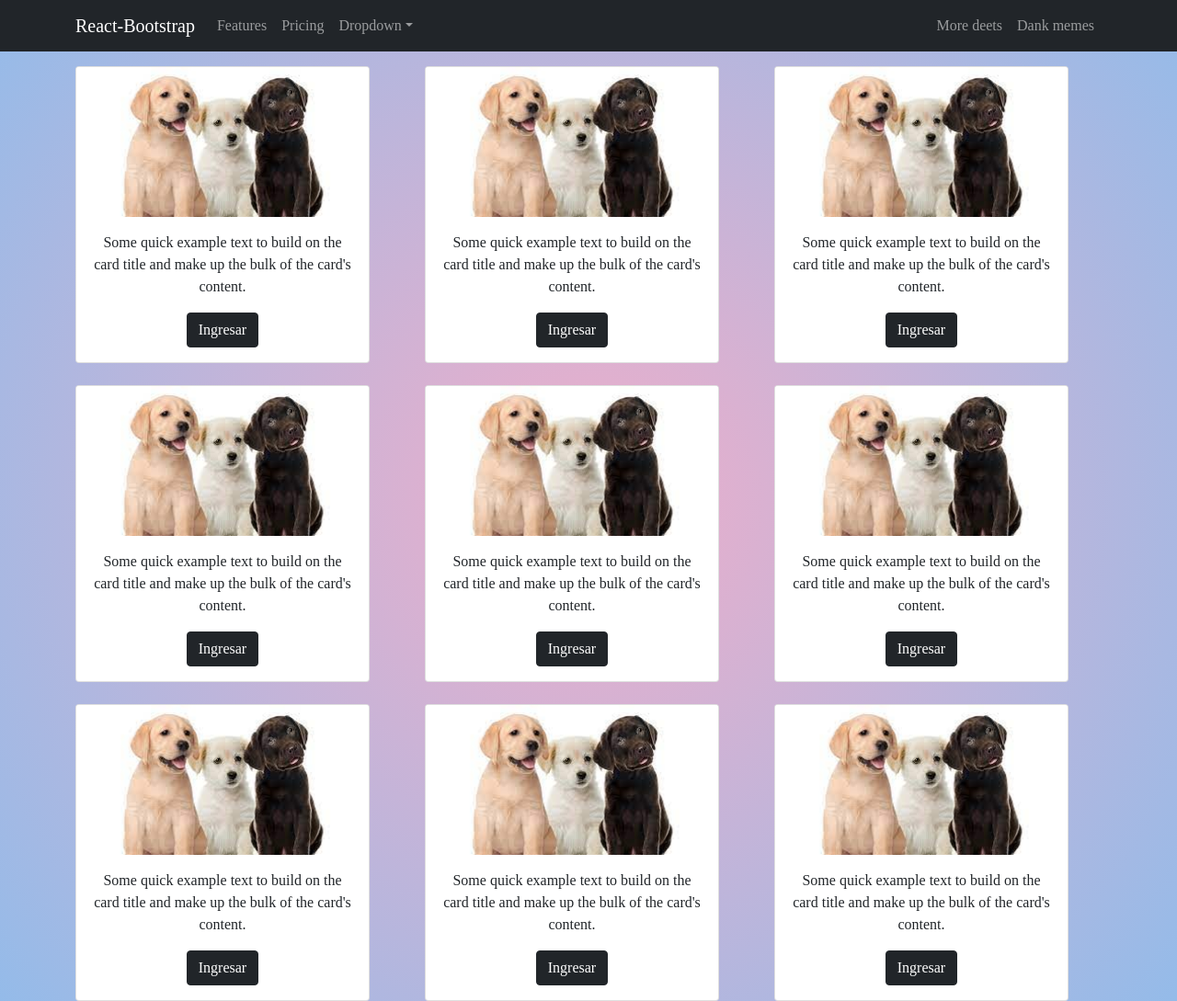
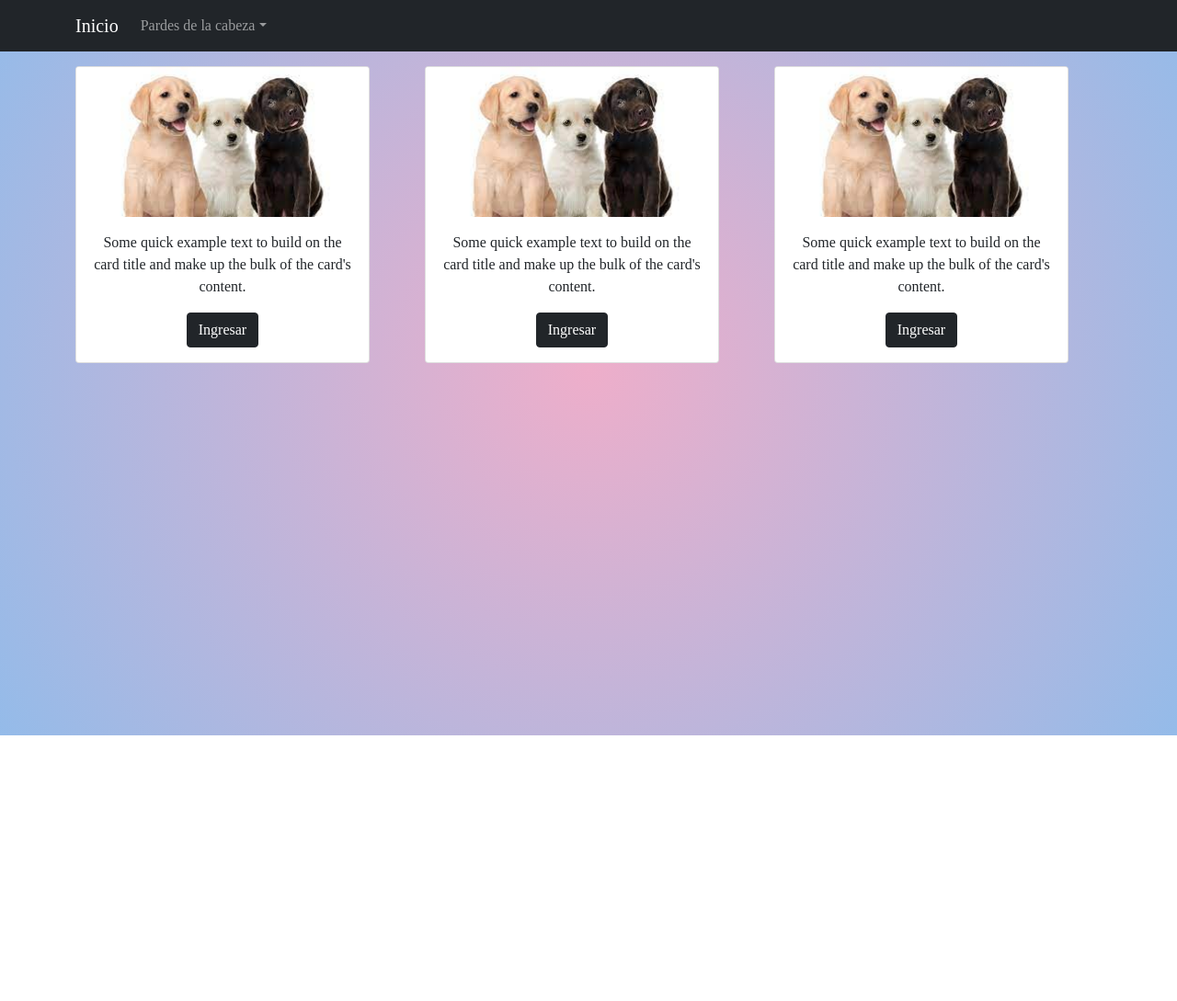
Before and after one commit to JuanMorales23/miniproyecto-vero, a React (Create React App) app: page / in a window 1280 px wide. Shown: the whole page at 92% size. After the commit the page ends 800 px from the top, so only its background shows below. Built offline with nearby package versions, Linux system fonts and the light colour scheme.

Commit message:
Se realiza cambios en el componente Page2

```diff
--- a/src/App.css
+++ b/src/App.css
@@ -3,4 +3,5 @@
   background: rgb(238,174,202);
   background: radial-gradient(circle, rgba(238,174,202,1) 0%, rgba(148,187,233,1) 100%);
   font-family: cursive;
+  height: 100vh;
 }
--- a/src/App.js
+++ b/src/App.js
@@ -6,6 +6,7 @@ import {
 import './App.css';
 import Index from './components/Index';
 import Page1 from './components/Page1';
+import Page2 from "./components/Page2";
 
 
 function App() {
@@ -14,6 +15,7 @@ function App() {
       <Router>
         <Routes>
           <Route path="/page1" element={<Page1 />} exact/>
+          <Route path="/page2" element={<Page2 />} exact/>
           <Route path="/" element={<Index />} />
         </Routes>
     </Router>
--- a/src/components/Cards.jsx
+++ b/src/components/Cards.jsx
@@ -18,30 +18,6 @@ const Cards = () => {
           <CardIndex />
         </div>
       </div>
-      <br />
-      <div className='row'>
-        <div className='col-md-4'>
-          <CardIndex />
-        </div>
-        <div className='col-md-4'>
-          <CardIndex />
-        </div>
-        <div className='col-md-4'>
-          <CardIndex />
-        </div>
-        </div>
-        <br />
-      <div className='row'>
-        <div className='col-md-4'>
-          <CardIndex />
-        </div>
-        <div className='col-md-4'>
-          <CardIndex />
-        </div>
-        <div className='col-md-4'>
-          <CardIndex />
-        </div>
-        </div>
     </div>
   )
 }
--- a/src/components/NavbarIndex.jsx
+++ b/src/components/NavbarIndex.jsx
@@ -1,31 +1,24 @@
 import React from 'react'
 import { Container, Nav, NavDropdown } from 'react-bootstrap'
 import Navbar from 'react-bootstrap/Navbar'
+import { Link } from 'react-router-dom'
 
 const NavbarIndex = () => {
   return (
     <>
     <Navbar collapseOnSelect expand="lg" bg="dark" variant="dark" fixed="top">
   <Container>
-  <Navbar.Brand href="#home">React-Bootstrap</Navbar.Brand>
+  <Navbar.Brand as={Link} to="/">Inicio</Navbar.Brand>
   <Navbar.Toggle aria-controls="responsive-navbar-nav" />
   <Navbar.Collapse id="responsive-navbar-nav">
     <Nav className="me-auto">
-      <Nav.Link href="#features">Features</Nav.Link>
-      <Nav.Link href="#pricing">Pricing</Nav.Link>
-      <NavDropdown title="Dropdown" id="collasible-nav-dropdown">
-        <NavDropdown.Item href="#action/3.1">Action</NavDropdown.Item>
-        <NavDropdown.Item href="#action/3.2">Another action</NavDropdown.Item>
+      <NavDropdown title="Pardes de la cabeza" id="collasible-nav-dropdown">
+        <NavDropdown.Item as={Link} to="/page1">Parte 1</NavDropdown.Item>
+        <NavDropdown.Item as={Link} to="/page2">Parte 2</NavDropdown.Item>
         <NavDropdown.Item href="#action/3.3">Something</NavDropdown.Item>
         <NavDropdown.Divider />
         <NavDropdown.Item href="#action/3.4">Separated link</NavDropdown.Item>
       </NavDropdown>
-    </Nav>
-    <Nav>
-      <Nav.Link href="#deets">More deets</Nav.Link>
-      <Nav.Link eventKey={2} href="#memes">
-        Dank memes
-      </Nav.Link>
     </Nav>
   </Navbar.Collapse>
   </Container>
--- /dev/null
+++ b/src/components/Page2.jsx
@@ -0,0 +1,40 @@
+import React from 'react';
+import NavbarIndex from "./NavbarIndex";
+import "./assets/css/Pages.css";
+import vacas from "../components/assets/img/vacas.jpg";
+
+const Page2 = () => {
+  return (
+    <div className="fondo">
+      <NavbarIndex />
+      <br />
+      <br />
+      <br />
+      <h1>Parte de la cabeza</h1>
+      <br />
+      <br />
+      <div className="container">
+        <div className='row'>
+        <div className="col">
+        <div className="img-responsive">
+          <img src={vacas} alt="vacas"></img>
+        </div>
+        </div>
+        <div className="col">
+          <h2>Información</h2>
+          <br />
+          <p>
+            La vaca, en el caso de la hembra, o toro, en el caso del macho, es
+            un mamífero artiodáctilo de la familia de los bóvidos. Anteriormente
+            era considerado una subespecie de Bos primigenius, pero un estudio
+            reciente lo considera una especie distinta
+          </p>
+          <br />
+        </div>
+      </div>
+      </div>
+    </div>
+  )
+}
+
+export default Page2
--- /dev/null
+++ b/src/components/assets/css/NavbarIndex.css
@@ -0,0 +1,3 @@
+.noLink{
+    color: white;
+}
```
Also changed, not shown: src/components/CardIndex.jsx (+9 -14 lines).
